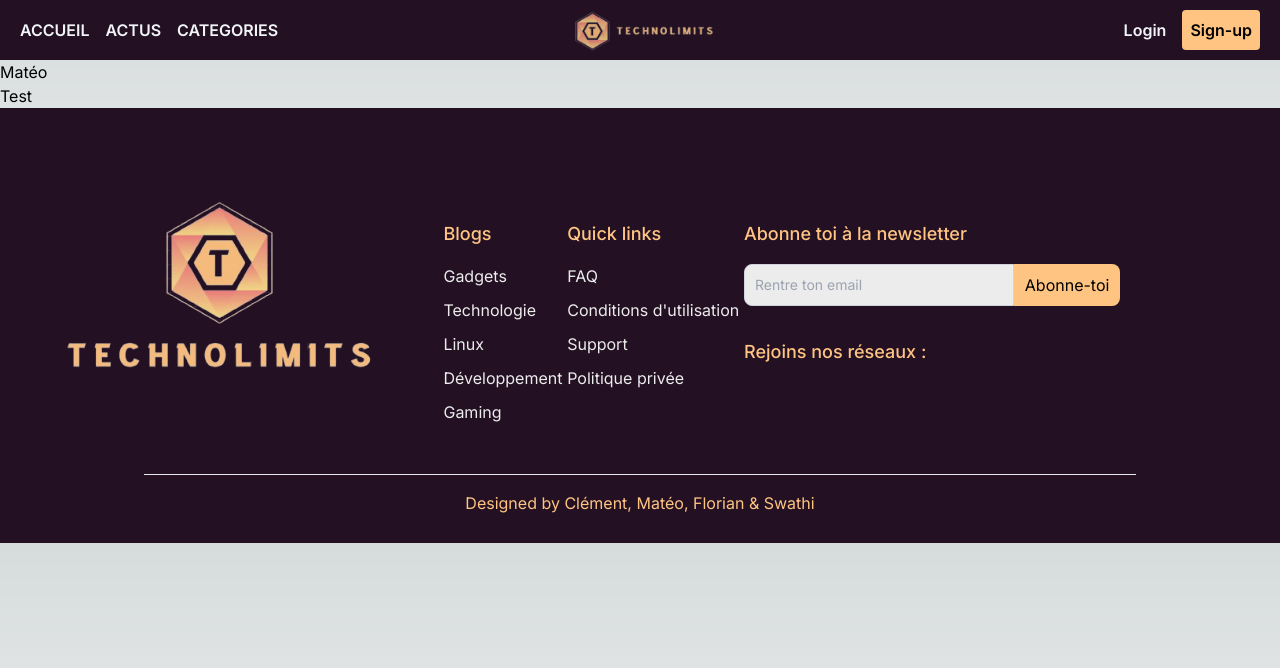
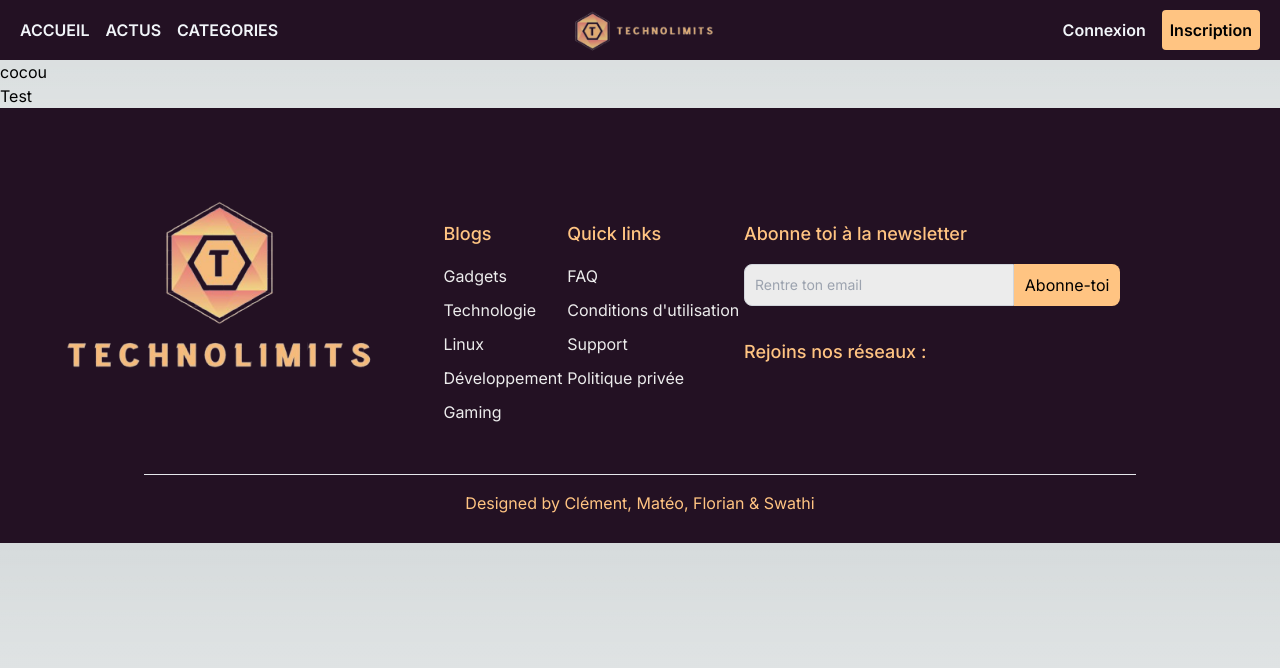
Before and after one commit to Celoma/ProjetBlog, a Next.js app in the folder tech-no-limits/: page / in a window 1280 px wide. Shown: the top 668 px of the page. Built offline with nearby package versions, Linux system fonts and the light colour scheme.

Commit message:
commit repare

```diff
--- a/tech-no-limits/src/app/page.tsx
+++ b/tech-no-limits/src/app/page.tsx
@@ -1,11 +1,21 @@
-import Image from "next/image";
 
 
+"use client"
+
 export default function Home() {
+
+
+  const handleClick = () => {
+    const testElement = document.getElementById("test");
+      if (testElement) {
+        testElement.textContent = "coucou";
+      }
+  };
+
   return (
     <main>
-      <p>Matéo</p>
-      <a href="./page2.tsx">Test</a>
+      <p id="test">cocou</p>
+      <a href="" onClick={handleClick}>Test</a>
     </main>
   );
 }
--- a/tech-no-limits/src/components/Footer.jsx
+++ b/tech-no-limits/src/components/Footer.jsx
@@ -29,7 +29,7 @@ const Footer = () => {
                         <button type="submit" className="w-36 btn relative inline-flex items-center justify-start overflow-hidden transition-all bg-custom-orange rounded-r-lg hover:bg-custom-orange group p-2">
                             {/* purple box */}
                             <span className="w-0 h-0 rounded bg-custom-brown absolute top-0 left-0 ease-out duration-500 transition-all group-hover:w-full group-hover:h-full -z-1"></span>
-                            <span className="w-full text-black transition-colors duration-300 ease-in-out group-hover:text-white z-10">
+                            <span className="w-full text-black transition-colors duration-300 ease-in-out group-hover:text-white z-2">
                             Abonne-toi
                             </span>
                         </button>
--- a/tech-no-limits/src/components/Header.jsx
+++ b/tech-no-limits/src/components/Header.jsx
@@ -1,8 +1,19 @@
+"use client"
+
+import React from 'react';
 
 const Header = () => {
 
+  function handleClick(event) {
+    const loginElement = document.getElementById("login");
+    if (loginElement) {
+      loginElement.classList.remove("hidden");
+    }
+  }
+
   return (
-    <div className="bg-custom-purple flex items-center justify-between h-15 sticky">
+    <header className='select-none'>
+      <div className="bg-custom-purple flex items-center justify-between h-15 sticky z-2">
         <div> {/* boutons vers pages de contenus */}
           <a href="" className="text-slate-100 mr-2 ml-5 font-semibold hover:text-gray-400">ACCUEIL</a>
           <a href="" className="text-slate-100 mx-2 font-semibold hover:text-gray-400">ACTUS</a>
@@ -10,16 +21,63 @@ const Header = () => {
         </div>
         <img src="images/logo2.png" alt="Logo" className="h-15 w-auto absolute left-2/4 -translate-x-2/4"/>
         <div> {/* boutons vers pages de log-in sign-in*/}
-        <button className="text-slate-100 mr-2 font-semibold hover:text-gray-400">Login</button>
+          <button onClick={handleClick} className="text-slate-100 mr-2 font-semibold hover:text-gray-400">Connexion</button>
 
           <button className="btn relative inline-flex items-center justify-start overflow-hidden transition-all bg-custom-orange rounded hover:bg-custom-orange group mr-5 ml-2 p-2 font-semibold">
             <span className="w-0 h-0 rounded bg-custom-brown absolute top-0 left-0 ease-out duration-500 transition-all group-hover:w-full group-hover:h-full -z-1"></span>
             <span className="w-full text-black transition-colors duration-300 ease-in-out group-hover:text-white z-10">
-            Sign-up
+              Inscription
             </span>
           </button>
         </div>
       </div>
+      <div id='login' className='hidden backdrop-filter backdrop-blur-md absolute w-full h-full z-10 top-0'>
+        <div className="text-white bg-custom-purple h-auto w-auto absolute left-2/4 -translate-x-2/4 top-2/4 -translate-y-2/4 rounded-md">
+          <section className='text-center'>
+            <h2>Inscription</h2>
+            <form action="">
+              <div class="w-64 relative group cursor-text mt-6 ml-4">
+                <input type="text" id="username" required class="w-full h-10 px-4 text-sm peer bg-custom-purple outline-none border-b-2 border-custom-orange" />
+                <label for="username" class="cursor-text transform transition-all absolute top-0 left-0 h-full flex items-center pl-2 text-sm group-focus-within:text-xs peer-valid:text-xs group-focus-within:h-1/2 peer-valid:h-1/2 group-focus-within:-translate-y-full peer-valid:-translate-y-full group-focus-within:pl-0 peer-valid:pl-0">Nom d'utilisateur</label>
+              </div>
+              <div class="w-64 relative group cursor-text mt-6 ml-4">
+                <input type="text" id="mail" required class="w-full h-10 px-4 text-sm peer bg-custom-purple outline-none border-b-2 border-custom-orange" />
+                <label for="mail" class="cursor-text transform transition-all absolute top-0 left-0 h-full flex items-center pl-2 text-sm group-focus-within:text-xs peer-valid:text-xs group-focus-within:h-1/2 peer-valid:h-1/2 group-focus-within:-translate-y-full peer-valid:-translate-y-full group-focus-within:pl-0 peer-valid:pl-0">E-mail</label>
+              </div>
+              <div className='flex items-center justify-between px-2 mt-6 ml-4 w-64'>
+                <p>Sexe :</p>
+                <div>
+                  <input type="radio" name="sexe" id="men" className='cursor-pointer'/>
+                  <label htmlFor="men" className='ml-2 cursor-pointer'>Homme</label>
+                </div>
+                <div>
+                  <input type="radio" name ="sexe" id="women" className='cursor-pointer'/>
+                  <label htmlFor="women" className='ml-2 cursor-pointer'>Femme</label>
+                </div>
+              </div>
+              <div class="w-64 relative group cursor-text mt-6 ml-4">
+                <input type="password" id="password" required class="w-full h-10 px-4 text-sm peer bg-custom-purple outline-none border-b-2 border-custom-orange" />
+                <label for="password" class="cursor-text transform transition-all absolute top-0 left-0 h-full flex items-center pl-2 text-sm group-focus-within:text-xs peer-valid:text-xs group-focus-within:h-1/2 peer-valid:h-1/2 group-focus-within:-translate-y-full peer-valid:-translate-y-full group-focus-within:pl-0 peer-valid:pl-0">Mot de passe</label>
+              </div>
+              <div class="w-64 relative group cursor-text mt-6 ml-4">
+                <input type="password" id="confirm-password" required class="w-full h-10 px-4 text-sm peer outline-none bg-custom-purple border-b-2 border-custom-orange" />
+                <label for="confirm-password" class="cursor-text transform transition-all absolute top-0 left-0 h-full flex items-center pl-2 text-sm group-focus-within:text-xs peer-valid:text-xs group-focus-within:h-1/2 peer-valid:h-1/2 group-focus-within:-translate-y-full peer-valid:-translate-y-full group-focus-within:pl-0 peer-valid:pl-0">Confirmer le mot de passe</label>
+              </div>
+              <button type="submit" className="w-64 mt-6 btn relative inline-flex items-center justify-start overflow-hidden transition-all bg-custom-orange rounded hover:bg-custom-orange group mr-5 ml-2 p-2 font-semibold">
+                <span className="w-0 h-0 rounded bg-custom-brown absolute top-0 left-0 ease-out duration-500 transition-all group-hover:w-full group-hover:h-full -z-1"></span>
+                <span className="w-full text-black transition-colors duration-300 ease-in-out group-hover:text-white z-10">
+                  Inscription
+                </span>
+              </button>
+            </form>
+            <p className='cursor-default mt-6 mx-4 mb-4'>Tu as déjà un compte ? <em className='cursor-pointer text-custom-orange underline'>Connecte-toi</em></p>
+          </section>
+          <section>
+
+          </section>
+        </div>
+      </div>
+    </header>
   );
 };
 
--- a/tech-no-limits/tailwind.config.ts
+++ b/tech-no-limits/tailwind.config.ts
@@ -21,7 +21,7 @@ const config: Config = {
         "footer": "435px",
         "15": "60px",
         "90": "350px",
-      }
+      },
     },
   },
   plugins: [],
```
Lines whose indentation alone changed are shown as unchanged.
